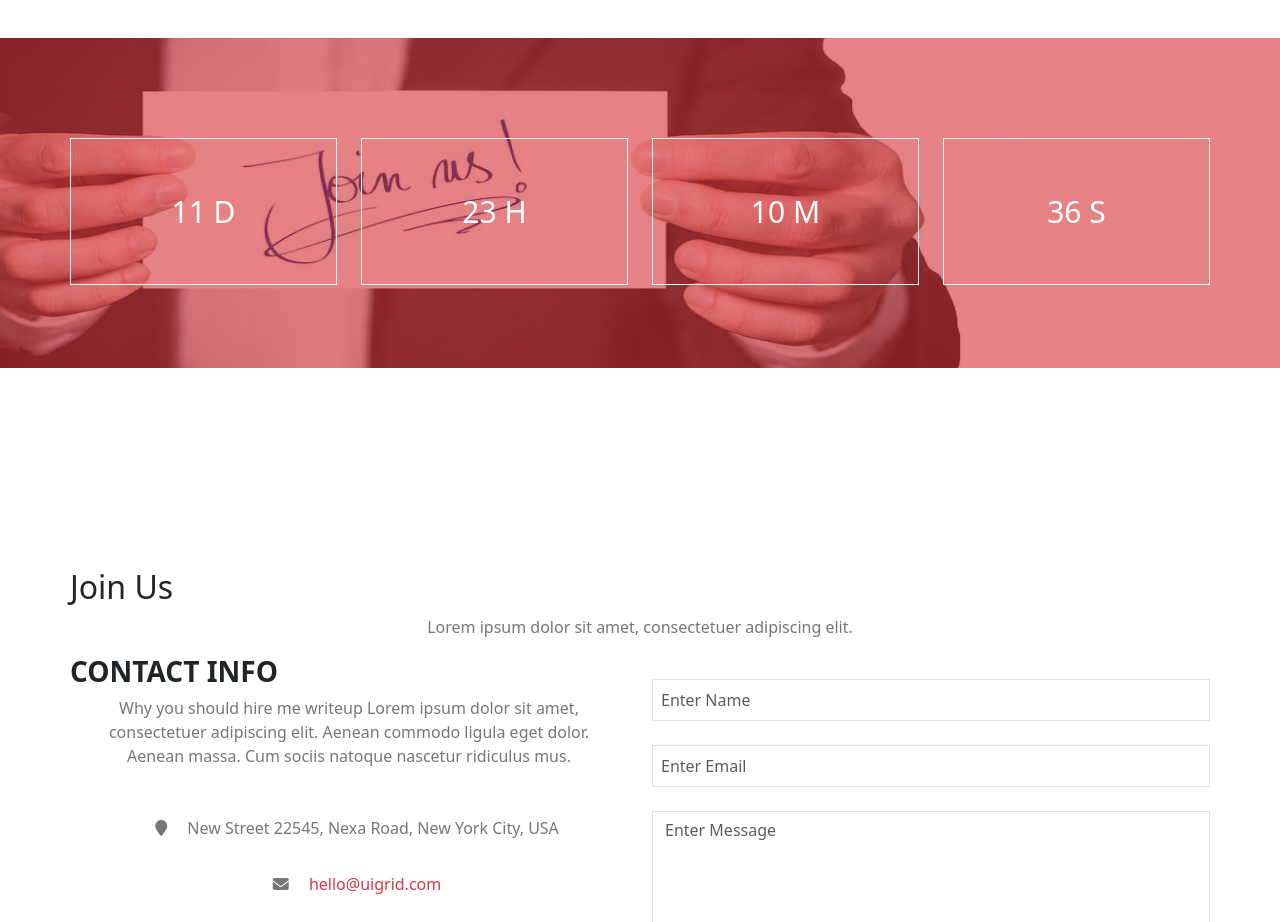
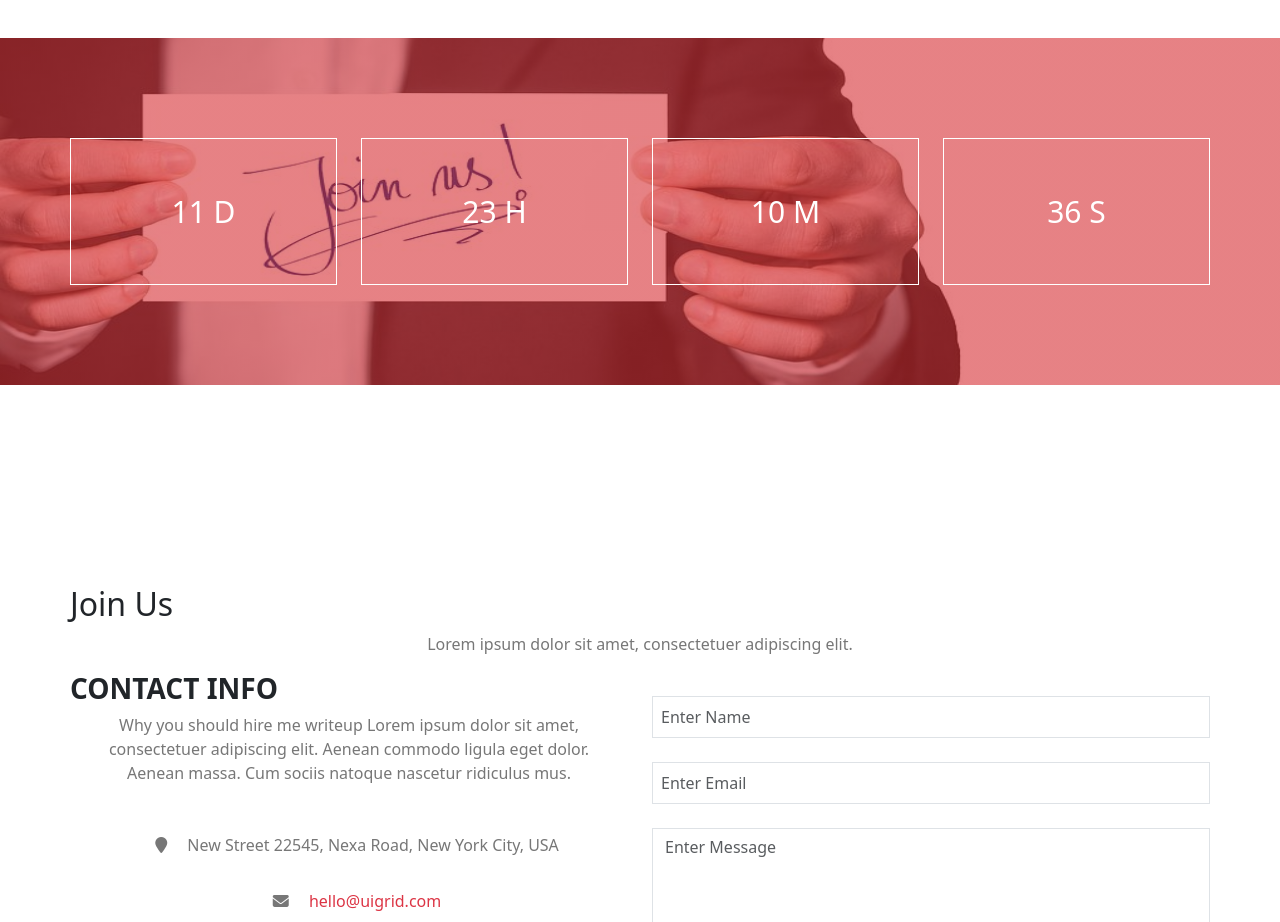
Before and after one commit to FadyHany12/jQuery, a plain HTML site: page index.html in a window 1280 px wide. Shown: the part 1200-2122 px from the top of the page. Drawn offline with Linux system fonts and the light colour scheme.

Commit message:
2nd commit

```diff
--- a/css/style.css
+++ b/css/style.css
@@ -119,7 +119,6 @@ a
     background-position: center center;
     background-repeat: no-repeat;
     background-size: 100% 100%;
-    height: 20.625rem;
 }
 
 #data .container
@@ -137,9 +136,6 @@ a
 }
 
 /* ! joinUs */
-
-
-
 #joinUs
 {
     margin-top: 100px;
--- a/index.html
+++ b/index.html
@@ -74,7 +74,7 @@
 
             <div class="container text-center">
 
-                <div class="row">
+                <div class="row gy-3">
 
                     <div class="col-md-3">
 
```
